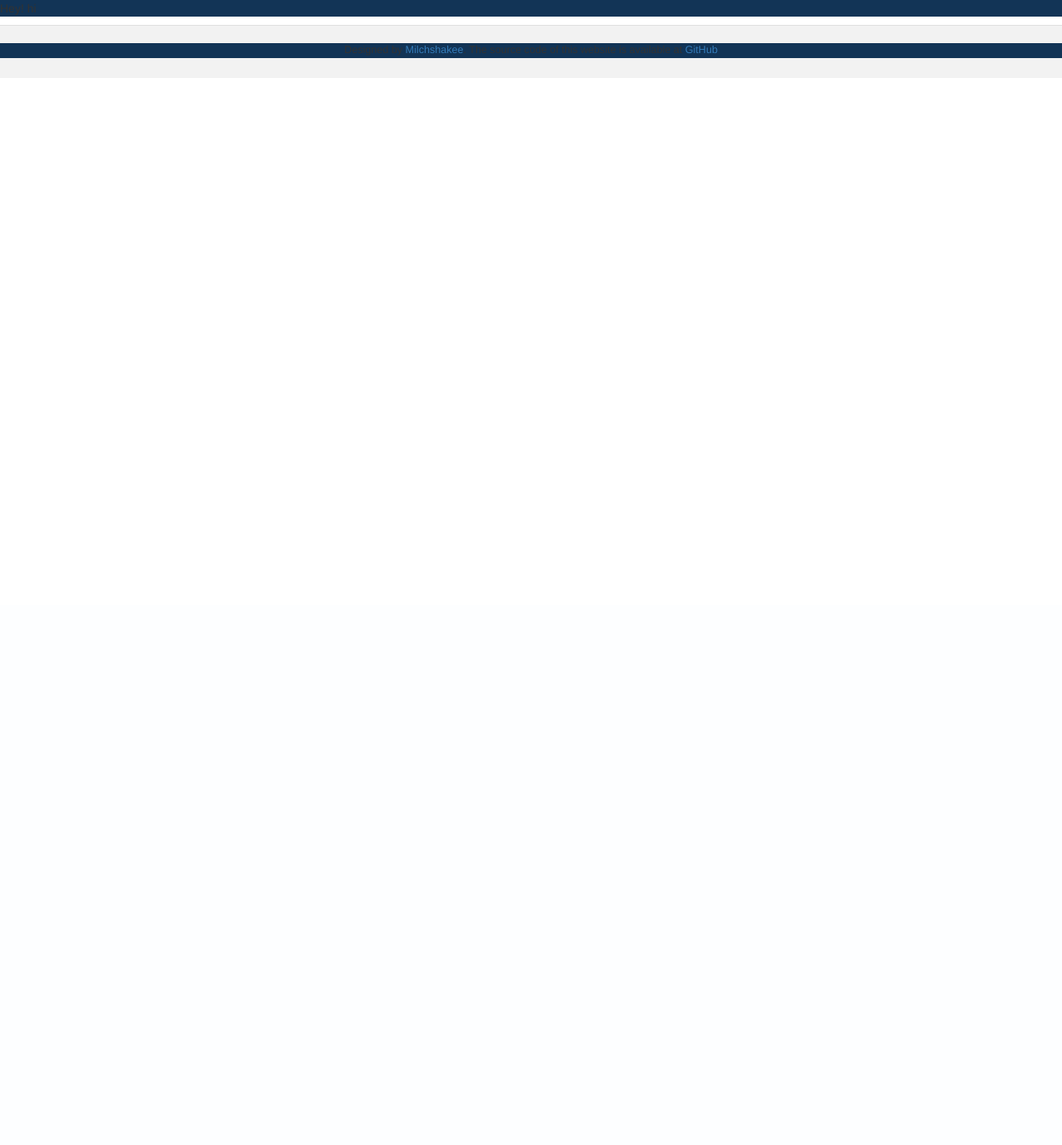
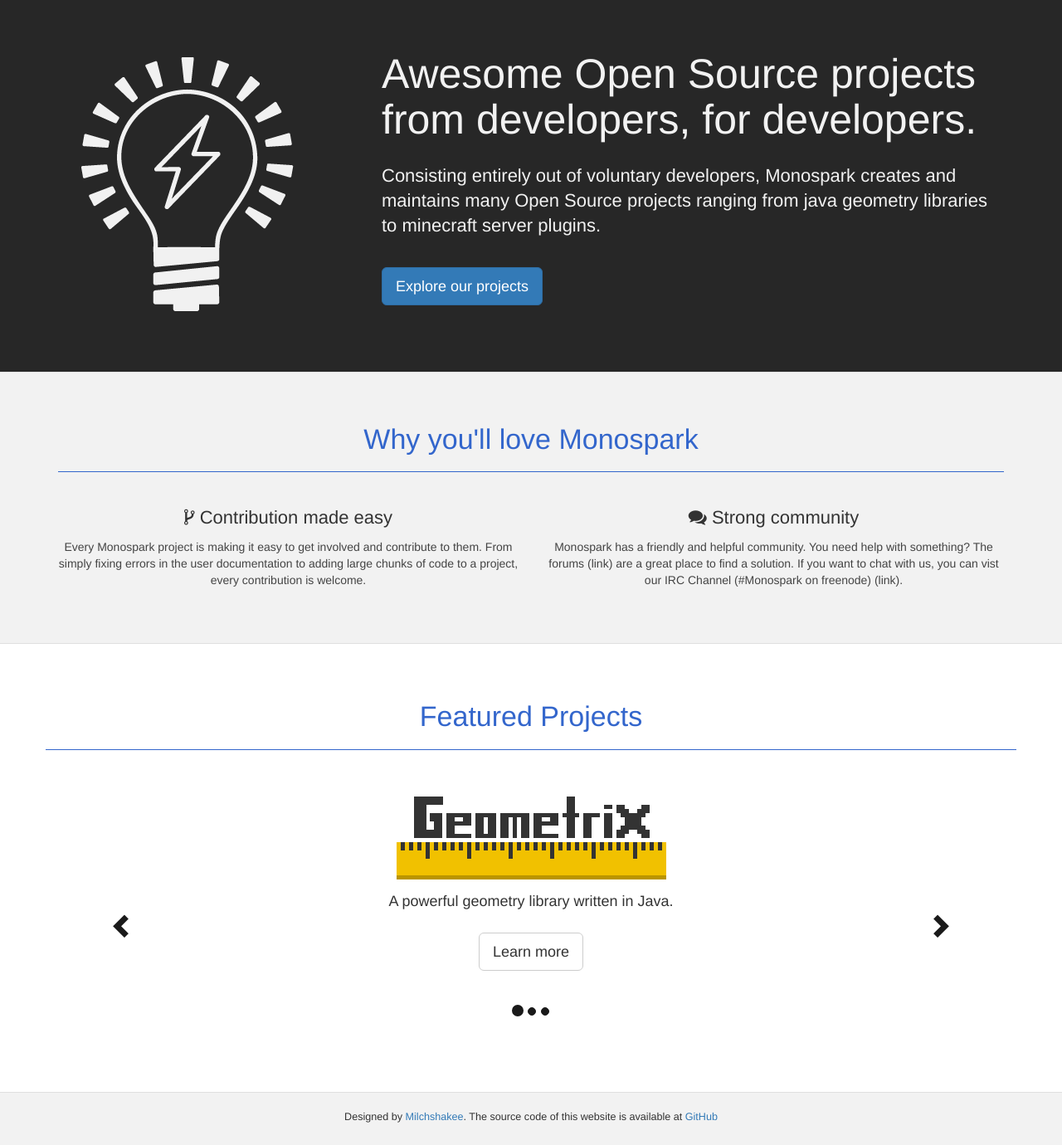
Before and after one commit to Monospark/Monospark-Website, a PHP site: page / in a window 1280 px wide. Shown: the part 71-1451 px from the top of the page at 83% size. Before the commit the page ends 165 px from the top, so only its background shows below. Run offline with PHP 8.4, Linux system fonts and the light colour scheme; some libraries are stand-ins or nearby versions.

Commit message:
First design of the front page

```diff
--- a/src/index.php
+++ b/src/index.php
@@ -1,6 +1,6 @@
 <?php
-  $title = "Title";
-  $description = "Description";
+  $title = "Monospark";
+  $description = "Awesome open source projects for everyone.";
 ?>
 
 <?php
@@ -8,9 +8,136 @@
 ?>
 
 <style>
-  p {
-    background: #123456;
+  #header {
+    color: #f2f2f2 !important;
+    background: #272727;
+	padding-top: 3em;
+	padding-bottom: 5em;
   }
+
+  @media (max-width: 1200px) {
+    #header {
+	  text-align: center;
+	}
+  }
+
+  @media (max-width:768px) {
+    #header h1 {
+      font-size: 37px !important;
+	  margin-bottom: 0.5em !important;
+    }
+
+    #header h3 {
+      font-size: 16px !important;
+      line-height: 24px !important;
+    }
+
+	#header a {
+      margin-top: 0.75em;
+    }
+  }
+
+  @media (min-width:769px) {
+    h1 {
+      font-size: 50px !important;
+	  margin-bottom: 0.5em !important;
+    }
+
+    h3 {
+      font-size: 22px !important;
+      line-height: 30px !important;
+    }
+
+	#header a {
+      margin-top: 1.4em;
+    }
+  }
+
+  #big-logo {
+    padding-top: 1.5em;
+  }
+
+  #why-love-monospark {
+    background: #f2f2f2;
+    border-top: 1px solid #dfdfdf;
+	border-bottom: 1px solid #dfdfdf;
+	padding-top: 3em;
+	padding-bottom: 4em;
+	text-align: center;
+  }
+
+  #featured-projects {
+	padding-top: 3.5em;
+	padding-bottom: 4em;
+  }
+
+  .carousel {
+    height: 300px;
+	margin-top: 4em !important;
+  }
+
+  .carousel .item {
+    height: 300px;
+  }
+
+  .carousel .item.next {
+    padding-left: 15%;
+	padding-right: 15%;
+  }
+
+  .carousel-indicators li {
+    background: #1a1a1a !important;
+	border: 1px solid #1a1a1a !important;
+  }
+
+  .carousel-indicators li:hover {
+    background: #3366cc !important;
+	border: 1px solid #3366cc !important;
+  }
+
+  .carousel-indicators li.active {
+    border: 7px solid #1a1a1a !important;
+  }
+
+  .carousel-control {
+    opacity: 1 !important;
+    background: #fff !important;
+	color: #1a1a1a !important;
+	text-shadow: none !important;
+  }
+
+  .carousel-control:hover {
+	color: #3366cc !important;
+  }
+
+  .carousel-inner {
+    padding-left: 15%;
+	padding-right: 15%;
+	text-align: center;
+  }
+
+  .carousel-inner img {
+    max-width: 100%;
+	margin-bottom: 1.2em !important;
+  }
+
+  .carousel-inner p {
+	margin-top: 2em;
+  }
+
+  .content p {
+    color: #444;
+  }
+
+  .content h1 {
+    color: #3366cc !important;
+    font-size: 34px !important;
+  }
+
+  .content hr {
+    border-color: #3366cc !important;
+  }
+
 </style>
 
 <?php
@@ -22,9 +149,85 @@
   include "header.php"
 ?>
 
-<p>
-  Hey! hi
-</p>
+<main>
+
+<section id="header">
+  <div class="container">
+    <div class="row">
+	  <div class="col-lg-4 hidden-md hidden-sm hidden-xs">
+	    <img id="big-logo" src="monospark_logo_small_flat.png" />
+	  </div>
+	  <div class="col-lg-8 col-md-12">
+        <h1>Awesome Open Source projects from developers, for developers.</h1>
+	    <h3>Consisting entirely out of voluntary developers, Monospark creates and maintains many Open Source projects ranging from java geometry libraries to minecraft server plugins.</h3>
+		<a class="btn btn-primary btn-lg" href="/projects.php" role="button">Explore our projects</a>
+	  </div>
+	</div>
+  </div>
+</section>
+
+<section class="content" id="why-love-monospark">
+  <div class="container">
+	<h1 class="text-center">Why you'll love Monospark</h1>
+	<hr />
+    <div class="row">
+      <div class="col-xs-12 col-md-6">
+        <h3><i class="fa fa-code-fork"></i> Contribution made easy</h3>
+	    <p>Every Monospark project is making it easy to get involved and contribute to them. From simply fixing errors in the user documentation to adding large chunks of code to a project, every contribution is welcome.</p>
+	  </div>
+      <div class="col-xs-12 col-md-6">
+        <h3><i class="fa fa-comments"></i> Strong community</h3>
+	    <p>Monospark has a friendly and helpful community. You need help with something? The forums (link) are a great place to find a solution. If you want to chat with us, you can vist our IRC Channel (#Monospark on freenode) (link).</p>
+	  </div>
+	</div>
+  </div>
+</section>
+
+<section class="content" id="featured-projects">
+  <div class="container">
+    <div class="row">
+	  <h1 class="text-center">Featured Projects</h1>
+	  <hr />
+      <div id="feature-carousel"class="carousel slide" data-ride="carousel">
+        <ol class="carousel-indicators">
+          <li data-target="#feature-carousel" data-slide-to="0" class="active"></li>
+          <li data-target="#feature-carousel" data-slide-to="1"></li>
+          <li data-target="#feature-carousel" data-slide-to="2"></li>
+        </ol>
+        <div class="carousel-inner" role="listbox">
+          <div class="item active">
+			  <img class="first-slide center-block" src="/geometrix/geometrix-logo.png" />
+                <h4>A powerful geometry library written in Java.</h4>
+                <p><a class="btn btn-lg btn-default" href="/geometrix.php" role="button">Learn more</a></p>
+          </div>
+          <div class="item">
+			  <img class="second-slide center-block" src="/geometrix/geometrix-logo.png" />
+                <h4>A powerful geometry library written in Java.</h4>
+                <p><a class="btn btn-lg btn-default" href="/geometrix.php" role="button">Learn more</a></p>
+          </div>
+          <div class="item">
+			  <img class="third-slide center-block" src="/geometrix/geometrix-logo.png" />
+                <h4>A powerful geometry library written in Java.</h4>
+                <p><a class="btn btn-lg btn-default" href="/geometrix.php" role="button">Learn more</a></p>
+          </div>
+        </div>
+        <a class="left carousel-control" href="#feature-carousel" role="button" data-slide="prev">
+          <span class="glyphicon glyphicon-chevron-left" aria-hidden="true"></span>
+          <span class="sr-only">Previous</span>
+        </a>
+        <a class="right carousel-control" href="#feature-carousel" role="button" data-slide="next">
+          <span class="glyphicon glyphicon-chevron-right" aria-hidden="true"></span>
+          <span class="sr-only">Next</span>
+        </a>
+	</div>
+  </div>
+</section>
+
+<section>
+
+</section>
+
+</main>
 
 <?php
   include "footer.php"
```
Also changed, not shown: src/monospark_logo_small_flat.png (added).
